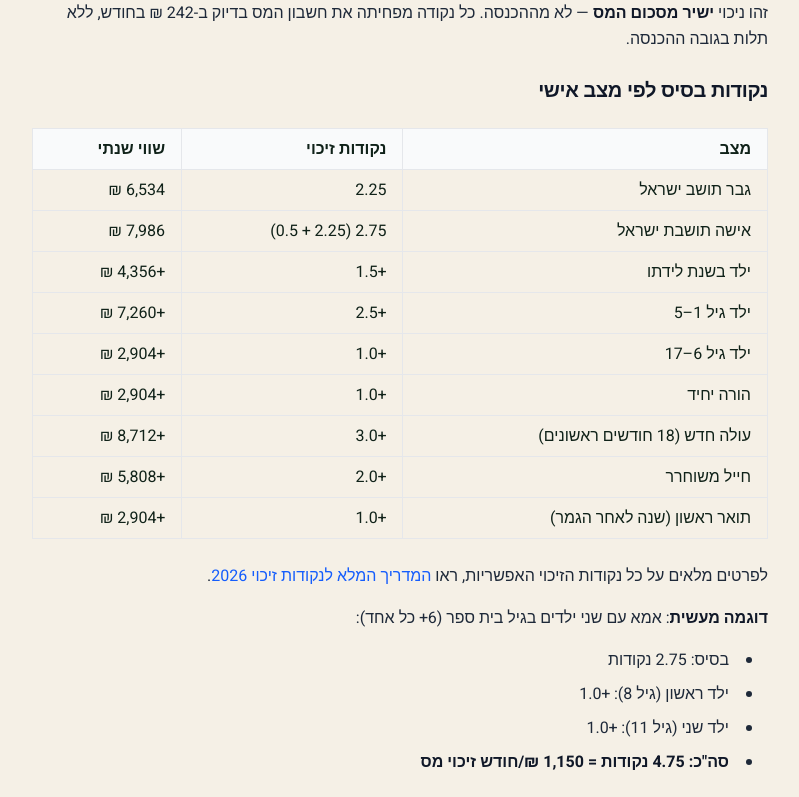
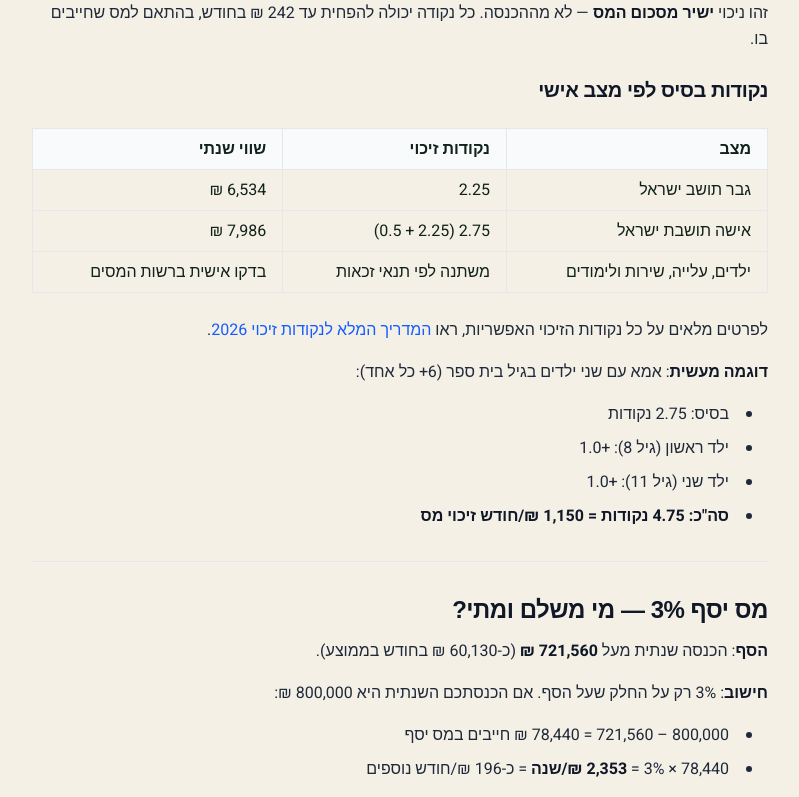
Before and after one commit to andreyp-lab/calculator-website, a Next.js app: page /blog/income-tax-brackets-2026-complete-guide in a window 1280 px wide. Shown: the part 4442-5239 px from the top of the page, without its empty margins (240-1039 px from the left). Built offline with nearby package versions, Linux system fonts and the light colour scheme; no server answers; a web font is replaced by a local one.

Commit message:
Verify 2026 data: app/blog/(post)/income-tax-brackets-2026-complete-guide

```diff
--- a/app/blog/(post)/income-tax-brackets-2026-complete-guide/page.mdx
+++ b/app/blog/(post)/income-tax-brackets-2026-complete-guide/page.mdx
@@ -144,7 +144,7 @@ export const metadata = {
 
 נקודת זיכוי ב-2026 שווה **242 ₪/חודש** או **2,904 ₪/שנה**.
 
-זהו ניכוי **ישיר מסכום המס** — לא מההכנסה. כל נקודה מפחיתה את חשבון המס בדיוק ב-242 ₪ בחודש, ללא תלות בגובה ההכנסה.
+זהו ניכוי **ישיר מסכום המס** — לא מההכנסה. כל נקודה יכולה להפחית עד 242 ₪ בחודש, בהתאם למס שחייבים בו.
 
 ### נקודות בסיס לפי מצב אישי
 
@@ -152,13 +152,7 @@ export const metadata = {
 |-----|-------------|-----------|
 | גבר תושב ישראל | 2.25 | 6,534 ₪ |
 | אישה תושבת ישראל | 2.75 (2.25 + 0.5) | 7,986 ₪ |
-| ילד בשנת לידתו | +1.5 | +4,356 ₪ |
-| ילד גיל 1–5 | +2.5 | +7,260 ₪ |
-| ילד גיל 6–17 | +1.0 | +2,904 ₪ |
-| הורה יחיד | +1.0 | +2,904 ₪ |
-| עולה חדש (18 חודשים ראשונים) | +3.0 | +8,712 ₪ |
-| חייל משוחרר | +2.0 | +5,808 ₪ |
-| תואר ראשון (שנה לאחר הגמר) | +1.0 | +2,904 ₪ |
+| ילדים, עלייה, שירות ולימודים | משתנה לפי תנאי זכאות | בדקו אישית ברשות המסים |
 
 לפרטים מלאים על כל נקודות הזיכוי האפשריות, ראו [המדריך המלא לנקודות זיכוי 2026](/blog/tax-credit-points-2026).
 
```
